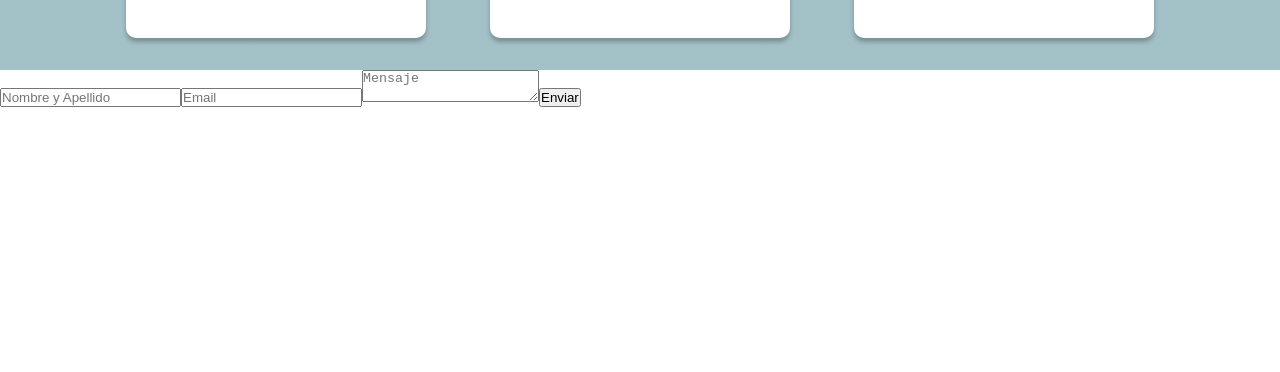
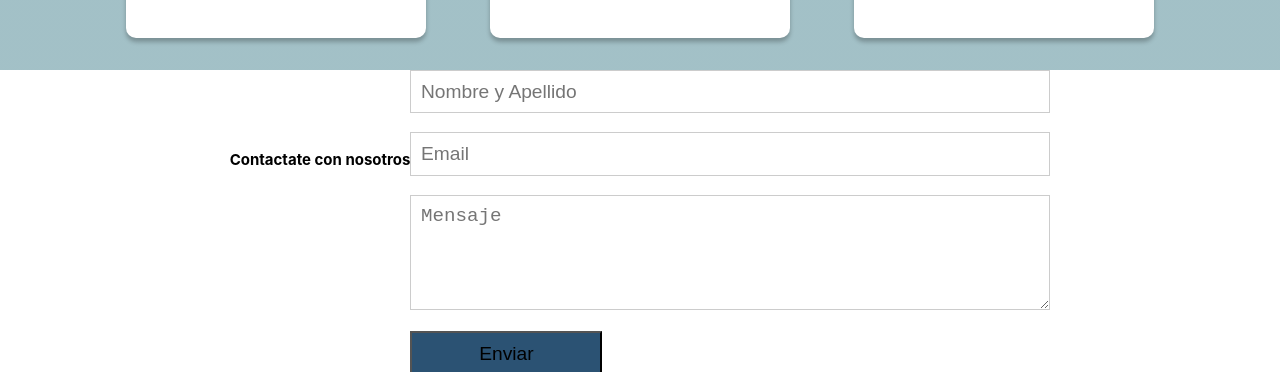
Before and after one commit to Felipe-Suarez/Boschetti-Bordoni, a React (Create React App) app: page / in a window 1280 px wide. Shown: the part 1724-2096 px from the top of the page. Before the commit the page ends 1831 px from the top, so only its background shows below. Built offline with nearby package versions, Linux system fonts and the light colour scheme; the HTML template or start-up script is replaced by a standard one.

Commit message:
working on contact component

```diff
--- a/src/components/Contact/Contact.js
+++ b/src/components/Contact/Contact.js
@@ -1,38 +1,25 @@
-import React from 'react';
-import { useState } from 'react';
+import React from "react";
+import { useState } from "react";
 
-
+//style
+import "./contact.css";
 //falta handleSubmit.
 //logica de envio.
 //estilos.
-const handleSubmit = () => {
-
-}
-
+const handleSubmit = () => {};
 
 const Contact = () => {
   return (
-    <section className='form-container'>
-
-      <form onSubmit={handleSubmit}>
-        <input
-            type='text'
-            placeholder='Nombre y Apellido'
-        />
-        <input
-            type='email'
-            placeholder='Email'
-        />
-        <textarea
-            placeholder='Mensaje'
-            name='message'
-        />
-        <button type='submit'>Enviar</button>
-    </form>
-
-    </section>
-
-  )
-}
+      <section className="form-container">
+        <h2 className="contact-title">Contactate con nosotros</h2>
+        <form onSubmit={handleSubmit}>
+          <input type="text" placeholder="Nombre y Apellido" />
+          <input type="email" placeholder="Email" />
+          <textarea placeholder="Mensaje" name="message" />
+          <button type="submit">Enviar</button>
+        </form>
+      </section>
+  );
+};
 
 export default Contact;
--- /dev/null
+++ b/src/components/Contact/contact.css
@@ -0,0 +1,42 @@
+
+.form-container{
+    display: flex;
+    flex-direction: row;
+    flex-wrap: wrap;
+    justify-content: center;
+}
+
+.contact-title{
+    display: flex;
+    text-align: center;
+    margin-top: 5rem;
+
+}
+
+form{
+    width: 50vw;
+}
+
+input, textarea{
+    width: 100%;
+    padding: 0.5em;
+    border: none;
+    font-size: 1.2rem;
+}
+
+button{
+    width: 30%;
+    padding: 0.5em;
+    font-size: 1.2rem;
+    background-color: var(--secondary-color);
+}
+
+input[type="text"], input[type="email"], textarea{
+    margin: 0 0 1em;
+    border: 1px solid #ccc;
+    outline: none;
+}
+
+textarea{
+    height: 6em;
+}
```
